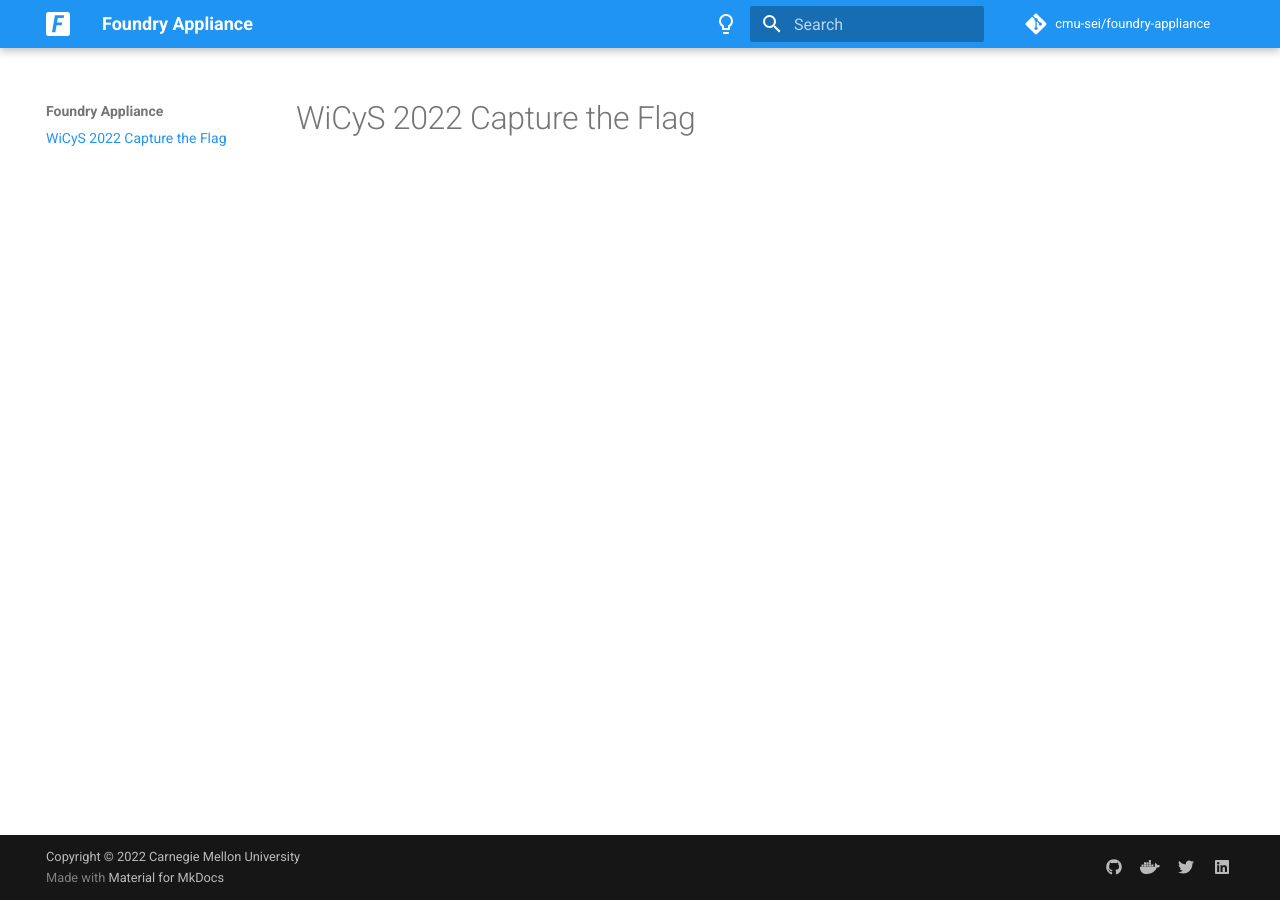
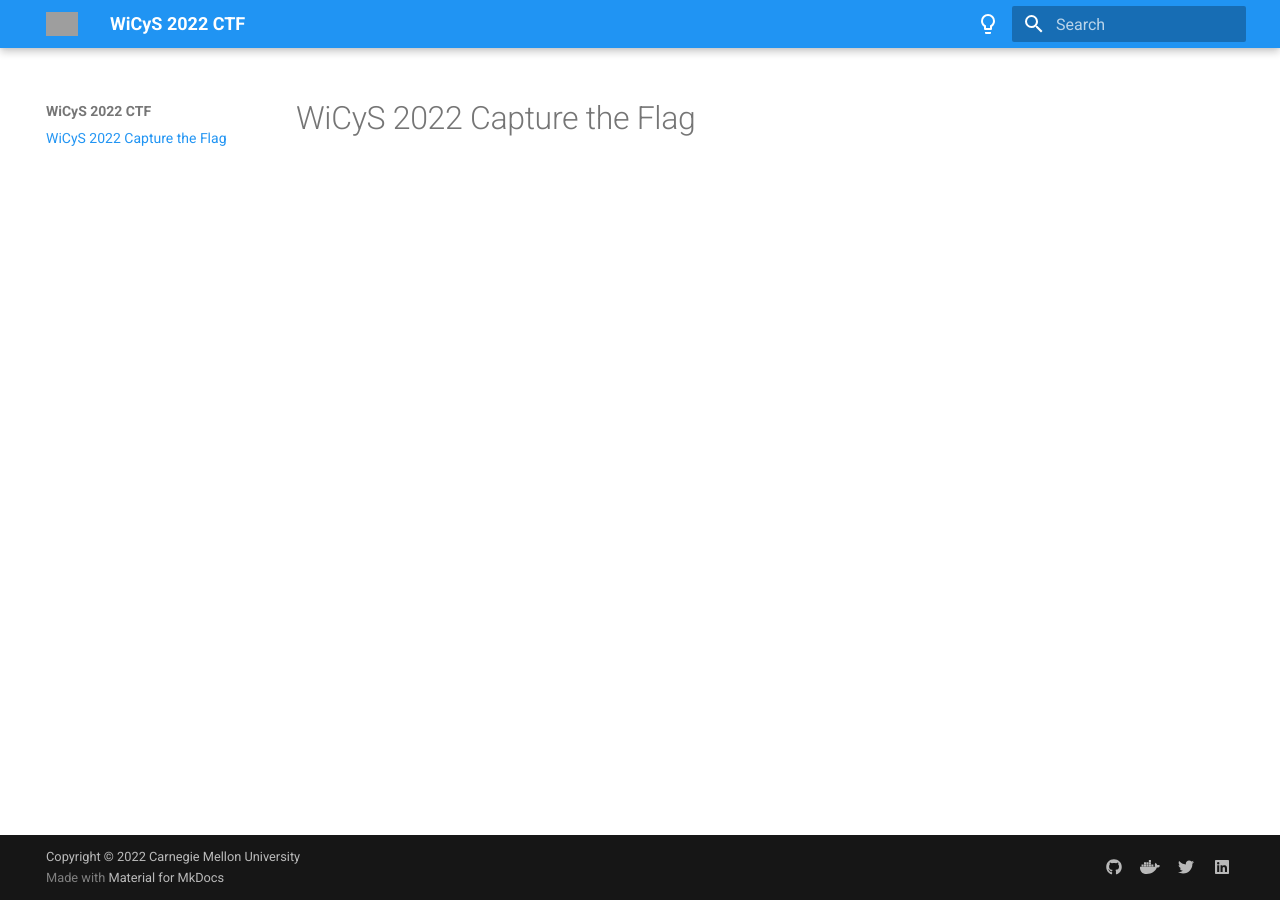
Before and after one commit to sei-mkaar/wictf-web, an MkDocs documentation site: the page built from docs/index.md, in a window 1280 px wide. Built offline with MkDocs 1.6.1 and Material for MkDocs 9.7.7, drawn with Linux system fonts in a browser that asks for light colours; comment, search, counter and statistics services are not loaded; grey boxes are pictures that could not be loaded.

Commit message:
Update 'mkdocs.yml'

```diff
--- a/mkdocs.yml
+++ b/mkdocs.yml
@@ -1,11 +1,18 @@
-site_name: Foundry Appliance
-site_url: https://foundry.local/start
+site_name: WiCyS 2022 CTF
+site_url: https://foundry.local
 markdown_extensions:
   - attr_list
   - md_in_html
 theme:
   name: material
   palette:
+    - media: "(prefers-color-scheme: dark)"
+      scheme: slate
+      primary: light green
+      accent: amber
+      toggle:
+        icon: material/lightbulb
+        name: Switch to light mode
     - media: "(prefers-color-scheme: light)"
       scheme: default
       primary: blue
@@ -13,17 +20,8 @@
       toggle:
         icon: material/lightbulb-outline
         name: Switch to dark mode
-    - media: "(prefers-color-scheme: dark)"
-      scheme: slate
-      primary: light green
-      accent: amber
-      toggle:
-        icon: material/lightbulb
-        name: Switch to light mode
-  logo: assets/f-icon.svg
-  favicon: assets/favicon.png
-repo_url: https://github.com/cmu-sei/foundry-appliance
-repo_name: cmu-sei/foundry-appliance
+  logo: assets/flag.png
+  favicon: assets/flag.svg
 edit_uri: ""
 copyright: Copyright &copy; 2022 Carnegie Mellon University
 extra:
```
